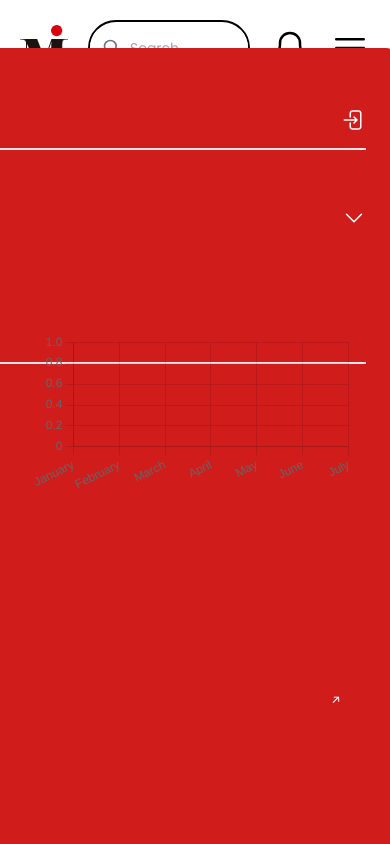
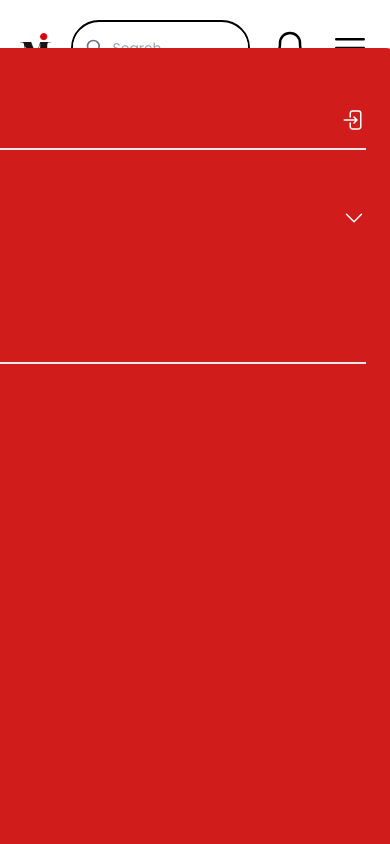
Before and after one commit to alstjd0051/FreeboardChart, a Next.js app: page / in a window 390 px wide. Both pictures are taken after a click on the icon 350 px from the left and 48 px from the top of the page. Shown: the top 844 px of the page. Built offline with nearby package versions, Linux system fonts and the light colour scheme.

Commit message:
update:: Hambuger

```diff
--- a/components/commons/layout/Header.tsx
+++ b/components/commons/layout/Header.tsx
@@ -8,6 +8,7 @@ import Image from "next/image";
 import React, { useState } from "react";
 import PhoneLogo from "../../../public/img/phoneLogo.png";
 import Avatar from "../../../public/img/avatar.png";
+import Link from "next/link";
 
 const Header = () => {
   const [isOpen, setIsOpen] = useState(false);
@@ -108,7 +109,9 @@ const Phone = () => {
   };
   return (
     <div className="flex gap-5 items-center justify-evenly w-full  ">
-      <Image src={PhoneLogo} width={50} height={50} alt="Logo" />
+      <Link href={"/"}>
+        <Image src={PhoneLogo} width={50} height={50} alt="Logo" />
+      </Link>
       <div className="relative border-2 flex items-center  border-black rounded-full overflow-hidden w-10/12 h-14  ">
         <div className="absolute inset-y-0 left-0 flex items-center pl-3 pointer-events-none">
           <svg
@@ -149,7 +152,7 @@ const Phone = () => {
 const Hambuger = ({ closeMenu }: any) => {
   const [Open, setOpen] = useState(false);
   return (
-    <div className="bg-[#D11C1C] absolute min-w-[40rem] h-screen  top-5 rounded-xl -right-7  py-4 px-8 text-white  ">
+    <div className="bg-[#D11C1C] absolute min-w-[40rem] h-screen  top-5 rounded-xl -right-7  py-4 px-8 text-white z-50 ">
       <div className="flex justify-around ">
         <div className="flex pb-3  border-b-2 w-full  items-center justify-between gap-10 mt-10  ">
           <div className="flex items-center">
```
